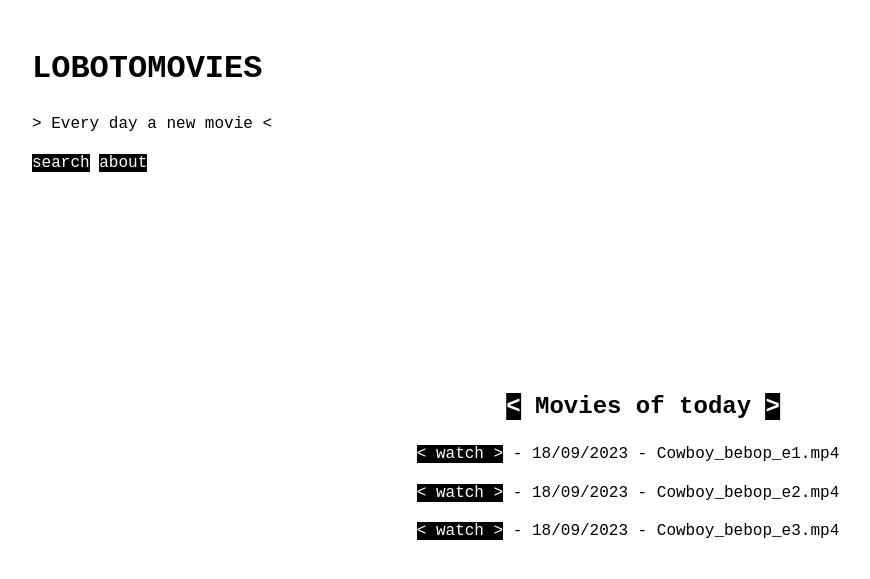
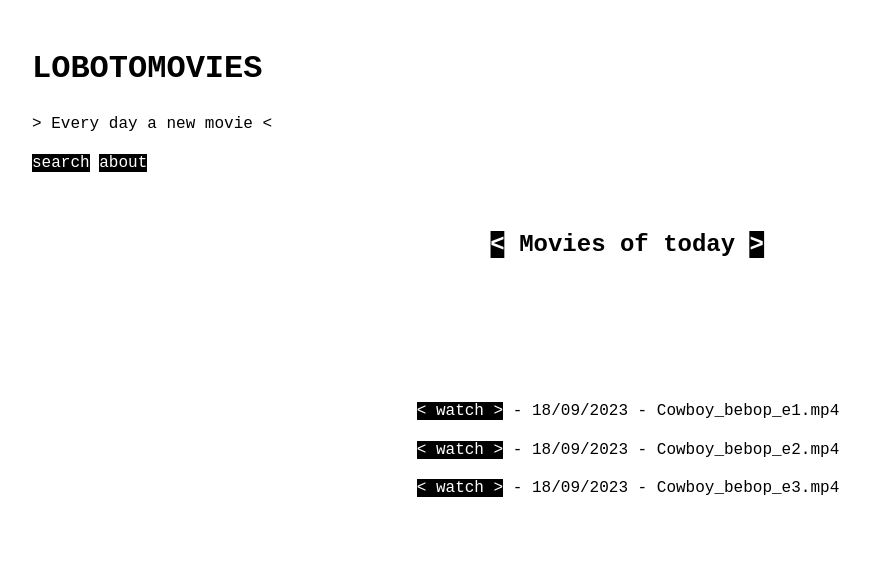
Before and after one commit to stieterd/stieterd.github.io, a Jekyll site: the page built from index.md, in a window 1280 px wide. Shown: the top 579 px of the page, without its empty margins (32-902 px from the left). Built offline with Jekyll 4.4.1, drawn with Linux system fonts in a browser that asks for light colours.

Commit message:
css fixed

```diff
--- a/index.md
+++ b/index.md
@@ -4,7 +4,7 @@ layout: home
 
 {% assign todays_date = site.time | date: '%Y%m%d' %}
 
-<div style="position: relative; left: 71%; top: 20%; transform: translateX(-43%);">
+<div style="position: absolute; left: 50%; top: 20%; transform: translateX(-43%);">
   <h2 style="white-space: nowrap; overflow: hidden; text-overflow: ellipsis;">
     <a id="myLink" href="javascript:MyFunction();"><code><</code></a> Movies of today <a id="myLink" href="javascript:MyFunction();"><code>></code></a>
   </h2>
```
